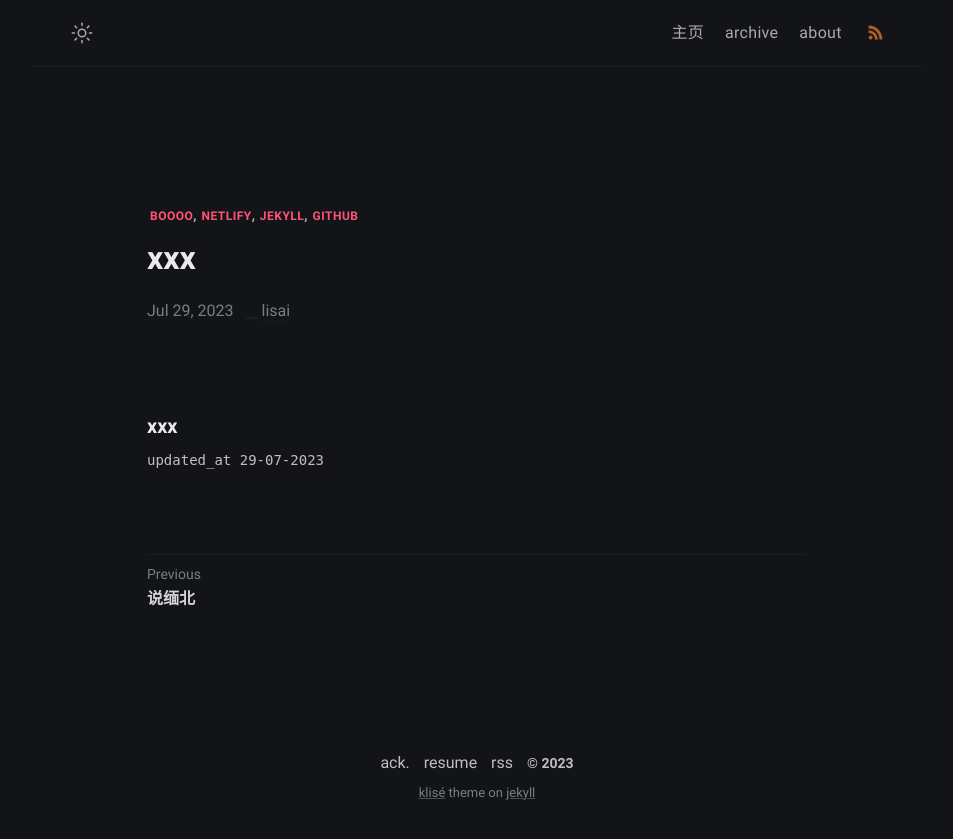
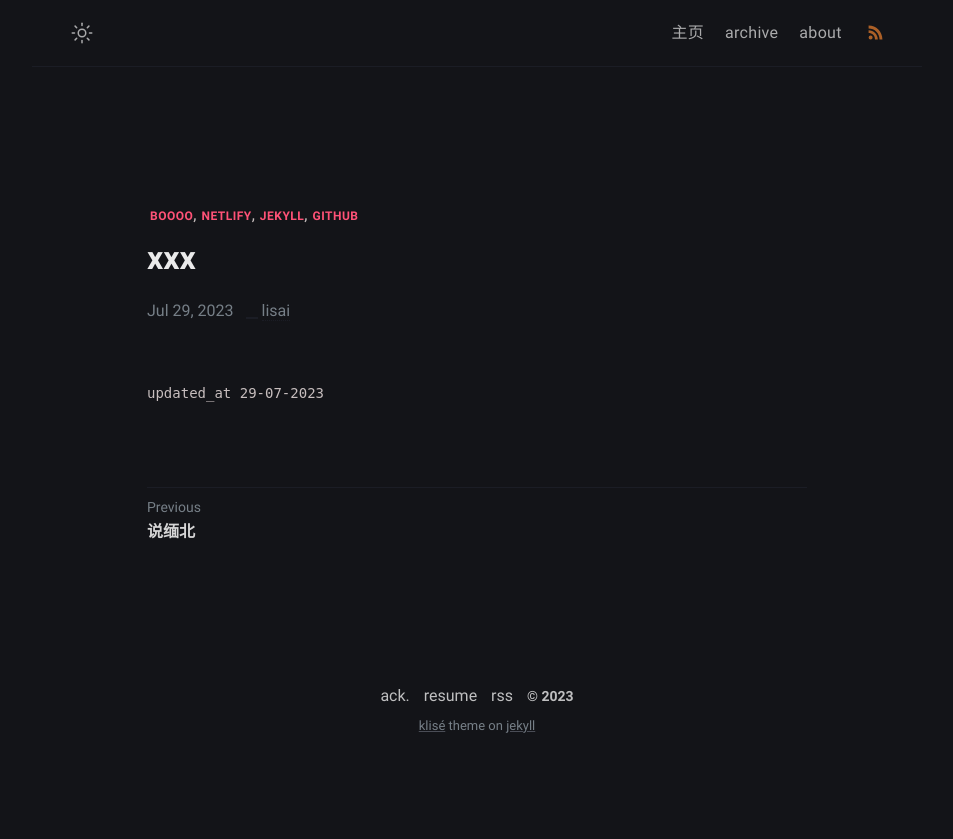
Before and after one commit to hello-lisai/hello-lisai-blog, a Jekyll site: the page built from _posts/2307290/2023-7-29-2307290.md, in a window 1280 px wide. Shown: the top 839 px of the page, without its empty margins (163-1116 px from the left). Built offline with Jekyll 4.4.1, drawn with Linux system fonts in a browser that asks for light colours; some web fonts are replaced.

Commit message:
Update 2023-7-29-2307290.md

```diff
--- a/_posts/2307290/2023-7-29-2307290.md
+++ b/_posts/2307290/2023-7-29-2307290.md
@@ -5,5 +5,3 @@ modified: 2023-07-29 08:27:09
 tags: [boooo, netlify, jekyll, github]
 description: All the services are free, a source code this site placed on github repository and intergration with netlify service, another service that you can use is github page for hosting your own static site.
 ---
-
-#### xxx
```
